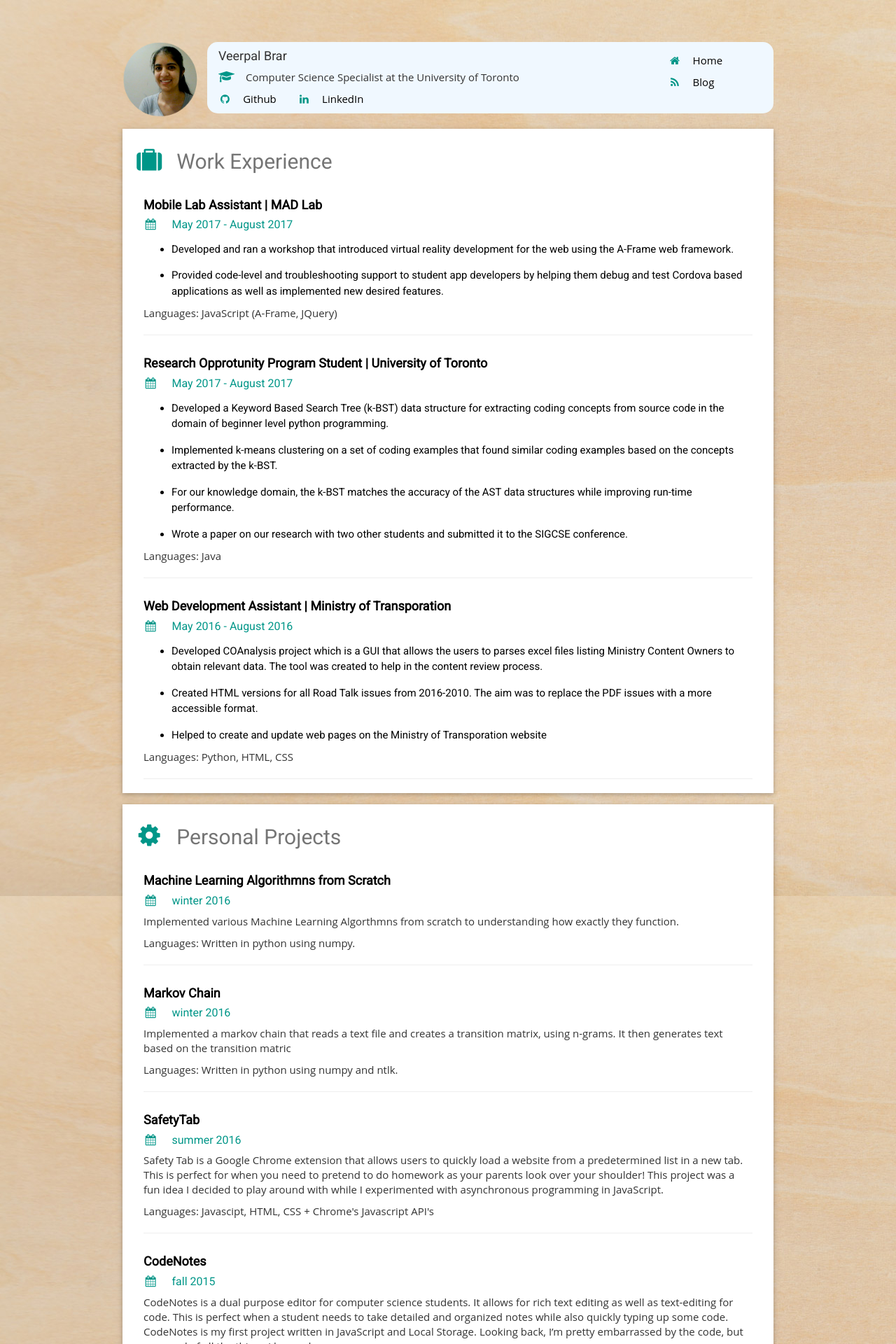
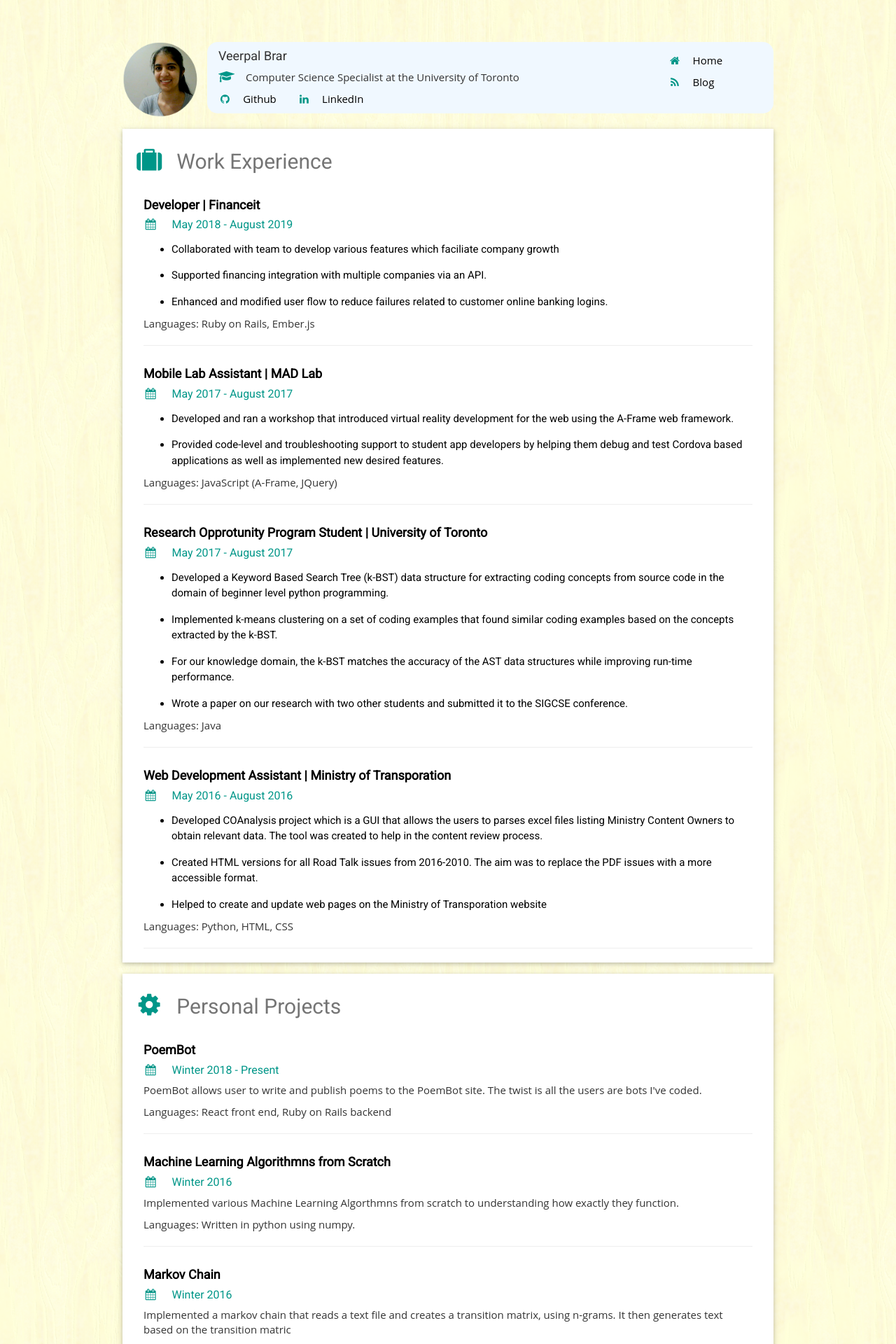
Before and after one commit to VeerpalBrar/VeerpalBrar.github.io, a Jekyll site: the page built from index.html, in a window 1280 px wide. Shown: the top 1920 px of the page at 70% size. Built offline with Jekyll 4.4.1, drawn with Linux system fonts in a browser that asks for light colours; some of the changed text lies outside the part shown.

Commit message:
update experience, school, projects

```diff
--- a/_data/experience.yml
+++ b/_data/experience.yml
@@ -1,3 +1,12 @@
+- position: Developer
+  company: Financeit
+  date: May 2018 - August 2019
+  tasks:
+    - point: Collaborated with team to develop various features which faciliate company growth
+    - point: Supported financing integration with multiple companies via an API.
+    - point: Enhanced and modified user flow to reduce failures related to customer online banking logins.
+  languages: Ruby on Rails, Ember.js
+
 - position: Mobile Lab Assistant
   company: MAD Lab
   date: May 2017 - August 2017
--- a/_data/opensource.yml
+++ b/_data/opensource.yml
@@ -1,9 +1,9 @@
 - name: PowerPortfolio
-  date: winter 2016
+  date: Winter 2016
   description: PowerPortfolio is a Flask application that uses a database to store information about projects in the portfolio. I implemented a feature show/hide feature in the API that allows users to decide which project will with rendered in the front end of the portfolio, and added the capability to allow users to update the project details once project was created.
   languages: Python
 
 - name: Duck Duck Go Instant Answers - Sass Fathead
-  date: summer 2016
+  date: Summer 2016
   description: I created a new Sass Fathead Instant Answer, which provides quick answers to Sass related search query's by parsing the Sass documentation.
   languages: Python
--- a/_data/projects.yml
+++ b/_data/projects.yml
@@ -1,19 +1,24 @@
+- name: PoemBot
+  date: Winter 2018 - Present
+  description:  PoemBot allows user to write and publish poems to the PoemBot site. The twist is all the users are bots I've coded.
+  languages: React front end, Ruby on Rails backend
+
 - name: Machine Learning Algorithmns from Scratch
-  date: winter 2016
+  date: Winter 2016
   description: Implemented various Machine Learning Algorthmns from scratch to understanding how exactly they function.
   languages: Written in python using numpy.
 
 - name: Markov Chain
-  date: winter 2016
+  date: Winter 2016
   description: Implemented a markov chain that reads a text file and creates a transition matrix, using n-grams. It then generates text based on the transition matric
   languages: Written in python using numpy and ntlk.
 
 - name: SafetyTab
-  date: summer 2016
+  date: Summer 2016
   description: Safety Tab is a Google Chrome extension that allows users to quickly load a website from a predetermined list in a new tab. This is perfect for when you need to pretend to do homework as your parents look over your shoulder! This project was a fun idea I decided to play around with while I experimented with asynchronous programming in JavaScript.
   languages: Javascipt, HTML, CSS + Chrome's Javascript API's
 
 - name: CodeNotes
-  date: fall 2015
+  date: Fall 2015
   description: CodeNotes is a dual purpose editor for computer science students. It allows for rich text editing as well as text-editing for code. This is perfect when a student needs to take detailed and organized notes while also quickly typing up some code. CodeNotes is my first project written in JavaScript and Local Storage. Looking back, I’m pretty embarrassed by the code, but so proud of all the things I learned.
   languages: Javascipt, HTML, CSS
--- a/css/main.css
+++ b/css/main.css
@@ -2,7 +2,7 @@ body {
     margin: 60px auto;
     width: 75%;
     background-color:lightgrey;
-    background-image:url('/images/light-wood-texture.jpg');
+    background-image:url('/images/light-veneer.png');
 }
 nav {
     background:aliceblue;
```
Also changed, not shown: _data/school.yml (+5 -5 lines), images/light-veneer.png (added).
